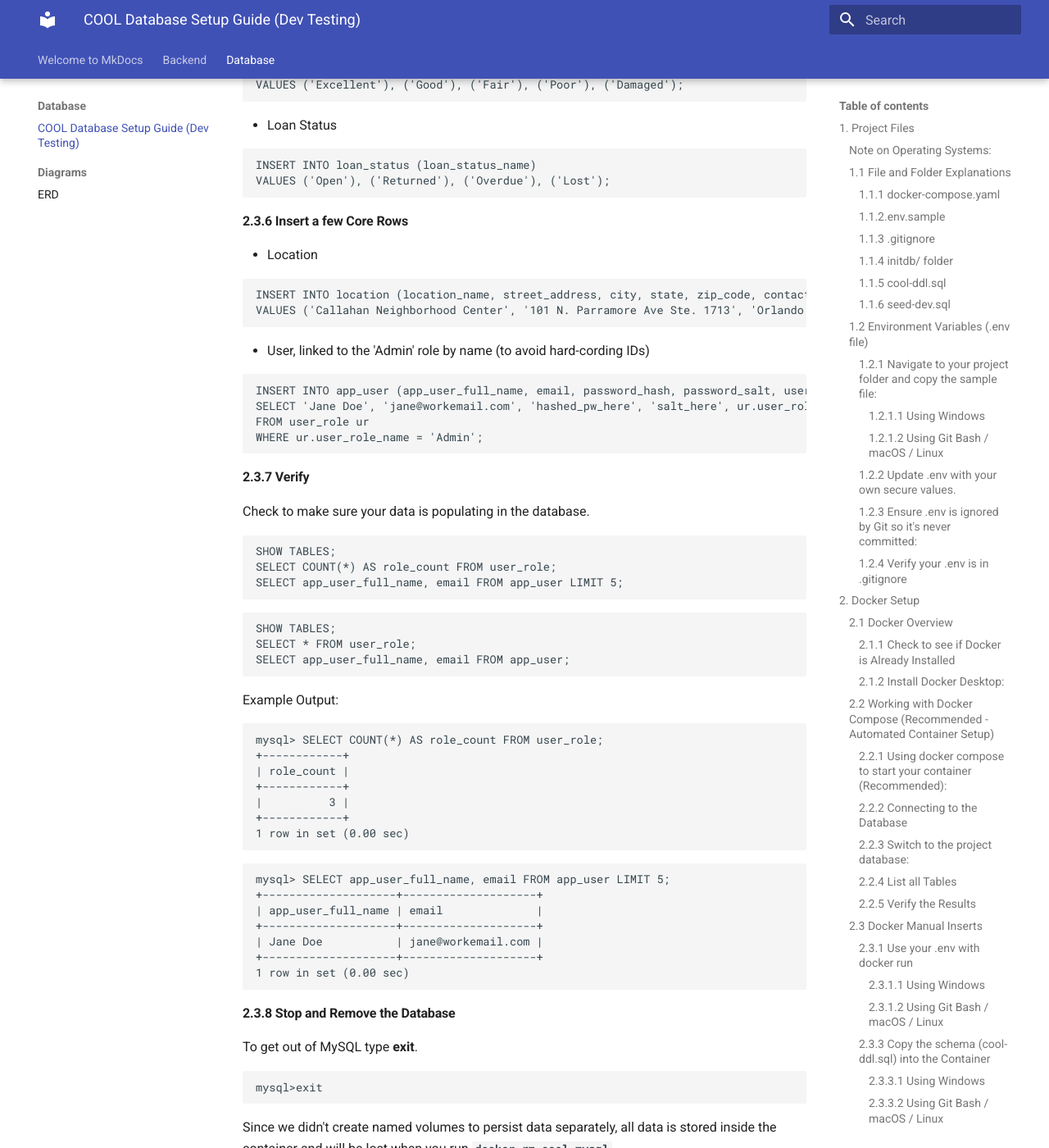
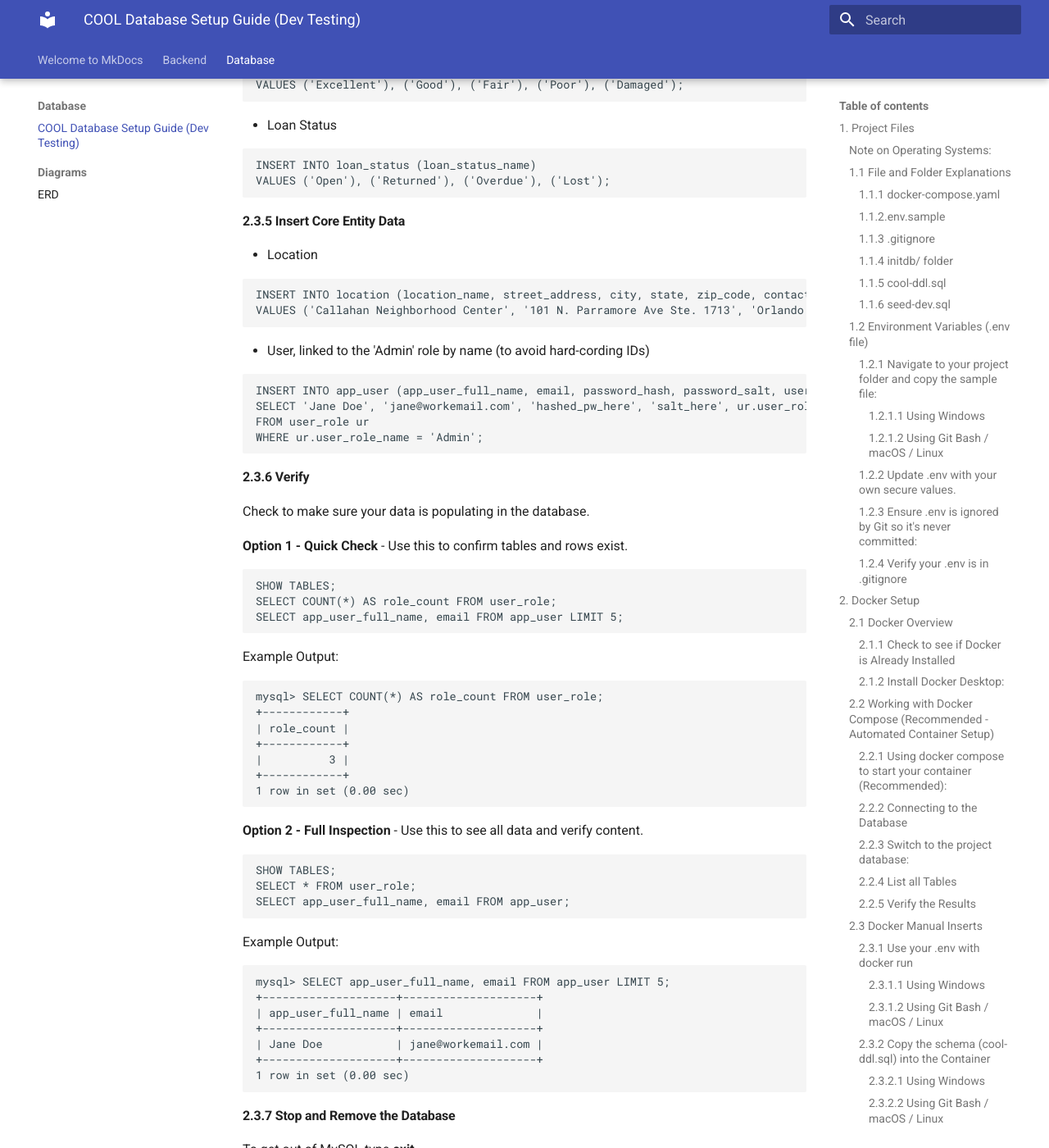
Before and after one commit to CityOfOrlando-2025/COOL, an MkDocs documentation site: the page built from documentation/docs/database/cool-db-setup-guide.md, in a window 1280 px wide and 1400 px high, scrolled down 9928 px. Shown: the whole window at 82% size. Built offline with MkDocs 1.6.1 and Material for MkDocs 9.7.7, drawn with Linux system fonts in a browser that asks for light colours; some of the changed text lies outside the part shown.

Commit message:
fixed numbering, unclear instructions, formatting

````diff
--- a/documentation/docs/database/cool-db-setup-guide.md
+++ b/documentation/docs/database/cool-db-setup-guide.md
@@ -35,8 +35,8 @@ project-root/
 #### 1.1.2`.env.sample`
 
 - A template environment file with placeholder values.
-- Devs will need to replace placeholer passwords with their own passwords with a copy `.env` file.
-- Ensures that secrets (passwords) are not accidently committed publicly to Git. This file makes sure that the correct format is used by teammates.
+- Devs will need to create a copy of this file named **`.env`** and replace the placeholder passwords with their own passwords.
+- Ensures that secrets (passwords) are not accidentally committed publicly to Git. This file makes sure that the correct format is used by teammates.
 
 #### 1.1.3 `.gitignore`
 
@@ -136,7 +136,7 @@ Save the **`.gitignore`** file and close the editor.
 
 > **Note:**
 > The **`.env`** is a hidden **dotfile** like **`.gitignore`** and has no name before the dot.
-> This file is used by Docker Compose and needs to be named exactly **`.env`**.
+> This file is used by **Docker Compose** and needs to be named exactly **`.env`**.
 
 #### 1.2.4 Verify your .env is in .gitignore
 In your terminal type:
@@ -270,7 +270,7 @@ SHOW TABLES;
 
 #### 2.2.5 Verify the Results
 
-You should see a list of all the defined by the DDL scripts (e.g. user_role, app_user, bin, device, etc.)
+You should see a list of all tables defined by the DDL scripts (e.g. user_role, app_user, bin, device, etc.).
 
 If no tables appear, it means the initialization scripts didn't run correctly. Double-check that your **`.sql`** files are located in the **`initdb/`** folder mapped to **`/docker-entrypoint-initdb.d/`** in your **`docker-compose.yaml`**.
 
@@ -299,7 +299,7 @@ mysql> SHOW TABLES;
 +----------------------+
 16 rows in set (0.00 sec)
 ```
-When you run a container with Docker Compose it automatically runs everything in the **`initdb/`** including our **`seed-dev.sql`**.
+When you run a container with **Docker Compose** it automatically runs everything in the **`initdb/`** including our **`seed-dev.sql`**.
 
 To check if the data was inserted, type into your terminal:
 ```
@@ -333,11 +333,11 @@ This will create an empty **`cool_db`** so you can load your schema and insert y
 Make sure to replace the example passwords in your **`.env`** before running.
 ##### 2.3.1.1 Using Windows
 
-- Command Prompt
+Command Prompt
 ```
 docker run -d --name cool-mysql -p 3306:3306 --env-file .\.env mysql:8.0
 ```
-- PowerShell
+PowerShell
 ```
 docker run -d --name cool-mysql -p 3306:3306 `
   --env-file .\.env `
@@ -351,19 +351,19 @@ docker run -d --name cool-mysql \
   --env-file ./.env \
   mysql:8.0
 ```
-#### 2.3.3 Copy the schema (**`cool-ddl.sql`**) into the Container
+#### 2.3.2 Copy the schema (**`cool-ddl.sql`**) into the Container
 
-##### 2.3.3.1 Using Windows
+##### 2.3.2.1 Using Windows
 ```
 docker cp initdb\cool-ddl.sql cool-mysql:/ddl.sql
 ```
 
-##### 2.3.3.2 Using Git Bash / macOS / Linux
+##### 2.3.2.2 Using Git Bash / macOS / Linux
 ```
 docker cp initdb/cool-ddl.sql cool-mysql:/ddl.sql
 ```
 
-#### 2.3.4 Run the Schema Once with **`SOURCE`**
+#### 2.3.3 Run the Schema Once with **`SOURCE`**
 ```
 docker exec -it cool-mysql mysql -u root -p cool_db
 ```
@@ -448,7 +448,7 @@ INSERT INTO loan_status (loan_status_name)
 VALUES ('Open'), ('Returned'), ('Overdue'), ('Lost');
 ```
 
-#### 2.3.6 Insert a few Core Rows
+#### 2.3.5 Insert Core Entity Data
 - Location
 ```
 INSERT INTO location (location_name, street_address, city, state, zip_code, contact_phone)
@@ -461,20 +461,15 @@ SELECT 'Jane Doe', 'jane@workemail.com', 'hashed_pw_here', 'salt_here', ur.user_
 FROM user_role ur
 WHERE ur.user_role_name = 'Admin';
 ```
-#### 2.3.7 Verify
+#### 2.3.6 Verify
 
 Check to make sure your data is populating in the database.
 
+**Option 1 - Quick Check** - Use this to confirm tables and rows exist.
 ```
 SHOW TABLES;
 SELECT COUNT(*) AS role_count FROM user_role;
 SELECT app_user_full_name, email FROM app_user LIMIT 5;
-```
-
-```
-SHOW TABLES;
-SELECT * FROM user_role;
-SELECT app_user_full_name, email FROM app_user;
 ```
 Example Output:
 
@@ -487,6 +482,15 @@ mysql> SELECT COUNT(*) AS role_count FROM user_role;
 +------------+
 1 row in set (0.00 sec)
 ```
+
+**Option 2 - Full Inspection** - Use this to see all data and verify content.
+
+```
+SHOW TABLES;
+SELECT * FROM user_role;
+SELECT app_user_full_name, email FROM app_user;
+```
+Example Output:
 ```
 mysql> SELECT app_user_full_name, email FROM app_user LIMIT 5;
 +--------------------+--------------------+
@@ -496,7 +500,7 @@ mysql> SELECT app_user_full_name, email FROM app_user LIMIT 5;
 +--------------------+--------------------+
 1 row in set (0.00 sec)
 ```
-#### 2.3.8 Stop and Remove the Database
+#### 2.3.7 Stop and Remove the Database
 To get out of MySQL type **exit**.
 ```
 mysql>exit
@@ -549,24 +553,21 @@ It usually means that your **`.env`** file still contains **placeholder values**
 
 **Fix:**
 
-##### 1. Open your local **`.env`** file.
-##### 2. Make sure the **`MYSQL_ROOT_PASSWORD`** entry is updated with your secure password. For example:
+1. Open your local **`.env`** file.
+2. Make sure the **`MYSQL_ROOT_PASSWORD`** entry is updated with your secure password.
+   For example:
+   ```
+   MYSQL_ROOT_PASSWORD=MySecureRootPW123
+   ```
 
-```
-MySQL_ROOT_PASSWORD=MySecureRootPW123
-```
-##### 3.1.3 **Restart** the container so that the changes take effect.
-
-```
-docker compose down -v
-docker compose up -d
-```
-
-##### 3.1.4 Try connecting again with:
-```
-docker exec -it cool-mysql mysql -u root -p
-```
-
-Enter the updated password when prompted.
-
+3. Restart the container so that the changes take effect.
+   ```
+   docker compose down -v
+   docker compose up -d
+   ```
+4. Try connecting again:
+   ```
+   docker exec -it cool-mysql mysql -u root -p
+   ```
+5. Enter the updated password when prompted.
 ---
````
Also changed, not shown: other parts of documentation/docs/database/cool-db-setup-guide.md (+3 -3 lines).
